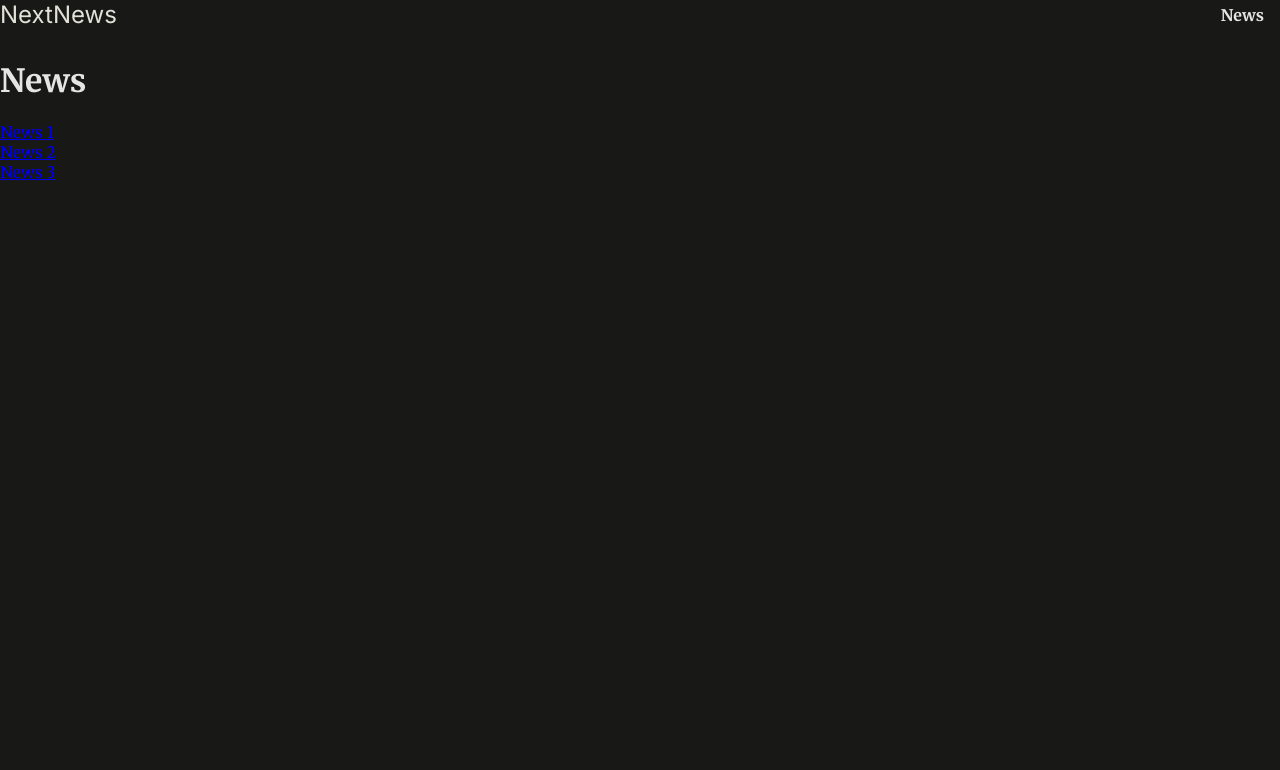
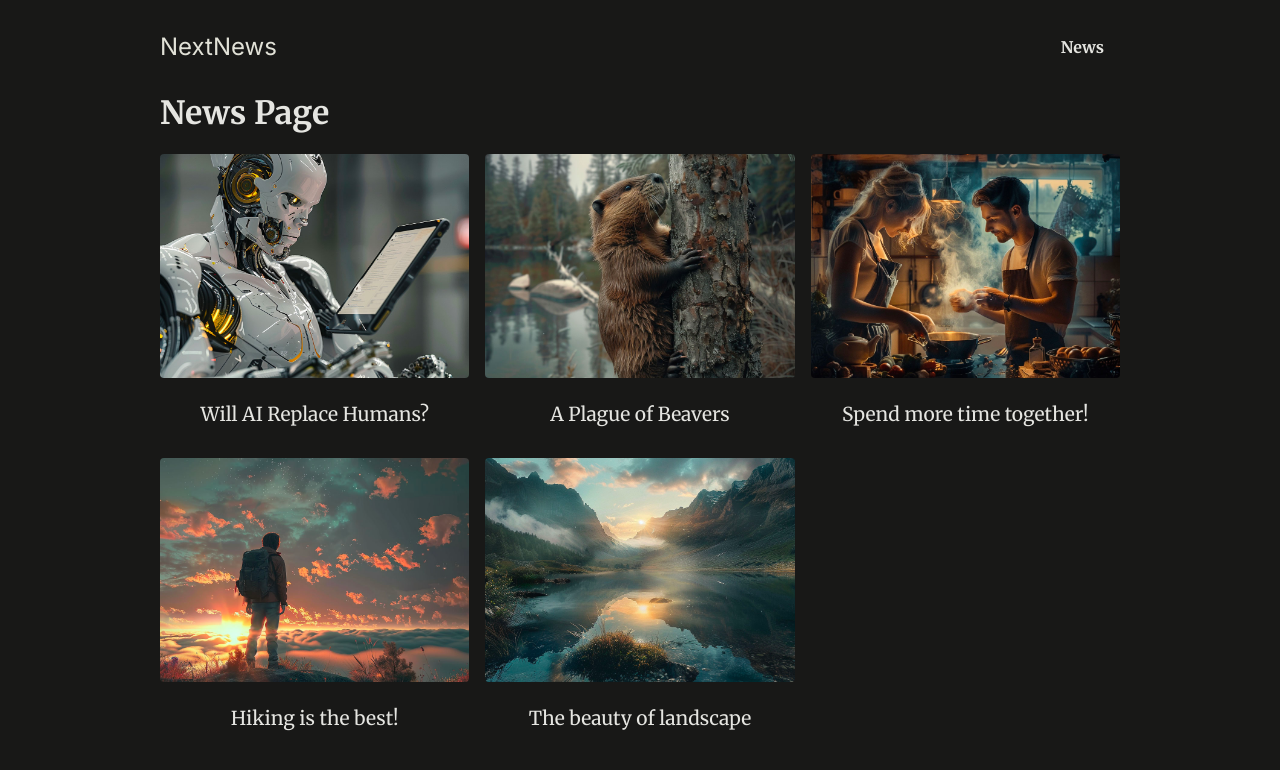
Before and after one commit to manoj-bold/nextjs-news, a Next.js app: page /news in a window 1280 px wide. Shown: the top 770 px of the page. Built offline with nearby package versions, Linux system fonts and the light colour scheme.

Commit message:
Add dummy news

```diff
--- a/app/layout.js
+++ b/app/layout.js
@@ -10,8 +10,10 @@
  return (
     <html lang="en">
      <body>
-       <MainHeader />
-       {children}
+       <div id="page">
+        <MainHeader />
+         {children}
+        </div>
      </body>
     </html>
   )
--- a/app/news/page.js
+++ b/app/news/page.js
@@ -1,25 +1,19 @@
 import Link from "next/link";
+import { DUMMY_NEWS } from "@/dummy-news";
 
 export default function AllNewsPage() {
   return (
     <div id="news">
-      <h1>News</h1>
-      <ul>
-        <li>
-          <Link href="/news/1">
-            News 1
-          </Link>
-        </li>
-        <li>
-          <Link href="/news/2">
-            News 2
-          </Link>
-        </li>
-        <li>
-          <Link href="/news/3">
-            News 3
-          </Link>
-        </li>
+      <h1>News Page</h1>
+      <ul className="news-list">
+        {DUMMY_NEWS.map((news) => (
+          <li key={news.id}>
+            <Link href={`/news/${news.slug}`}>
+              <img src={`/images/news/${news.image}`} alt={news.title} />
+              <span>{news.title}</span>
+            </Link>
+          </li>
+        ))}
       </ul>
     </div>
   );
--- /dev/null
+++ b/dummy-news.js
@@ -0,0 +1,43 @@
+export const DUMMY_NEWS = [
+  {
+    id: 'n1',
+    slug: 'will-ai-replace-humans',
+    title: 'Will AI Replace Humans?',
+    image: 'ai-robot.jpg',
+    date: '2021-07-01',
+    content:
+      'Since late 2022 AI is on the rise and therefore many people worry whether AI will replace humans. The answer is not that simple. AI is a tool that can be used to automate tasks, but it can also be used to augment human capabilities. The future is not set in stone, but it is clear that AI will play a big role in the future. The question is how we will use it.',
+  },
+  {
+    id: 'n2',
+    slug: 'beaver-plague',
+    title: 'A Plague of Beavers',
+    image: 'beaver.jpg',
+    date: '2022-05-01',
+    content: 'Beavers are taking over the world. They are building dams everywhere and flooding entire cities. What can we do to stop them?',
+  },
+  {
+    id: 'n3',
+    slug: 'couple-cooking',
+    title: 'Spend more time together!',
+    image: 'couple-cooking.jpg',
+    date: '2024-03-01',
+    content: 'Cooking together is a great way to spend more time with your partner. It is fun and you get to eat something delicious afterwards. What are you waiting for? Get cooking!',
+  },
+  {
+    id: 'n4',
+    slug: 'hiking',
+    title: 'Hiking is the best!',
+    image: 'hiking.jpg',
+    date: '2024-01-01',
+    content: 'Hiking is a great way to get some exercise and enjoy the great outdoors. It is also a great way to clear your mind and reduce stress. So what are you waiting for? Get out there and start hiking!',
+  },
+  {
+    id: 'n5',
+    slug: 'landscape',
+    title: 'The beauty of landscape',
+    image: 'landscape.jpg',
+    date: '2022-07-01',
+    content: 'Landscape photography is a great way to capture the beauty of nature. It is also a great way to get outside and enjoy the great outdoors. So what are you waiting for? Get out there and start taking some pictures!',
+  },
+];
```
Also changed, not shown: app/news/[id]/page.js (deleted, +0 -8 lines), app/news/[slug]/not-found.js (added, +10 -0 lines), app/news/[slug]/page.js (added, +26 -0 lines), app/not-found.js (added, +8 -0 lines).
